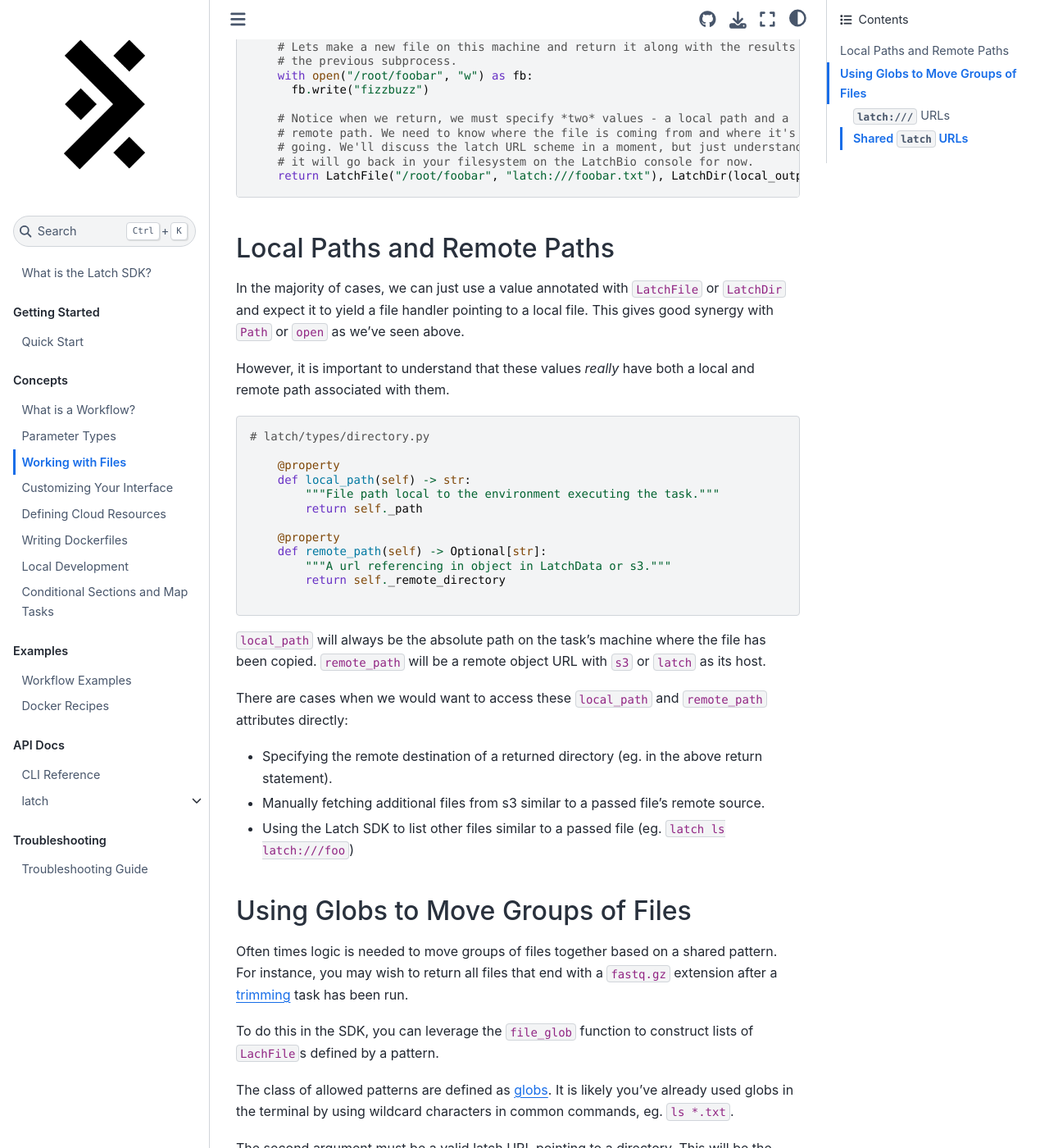
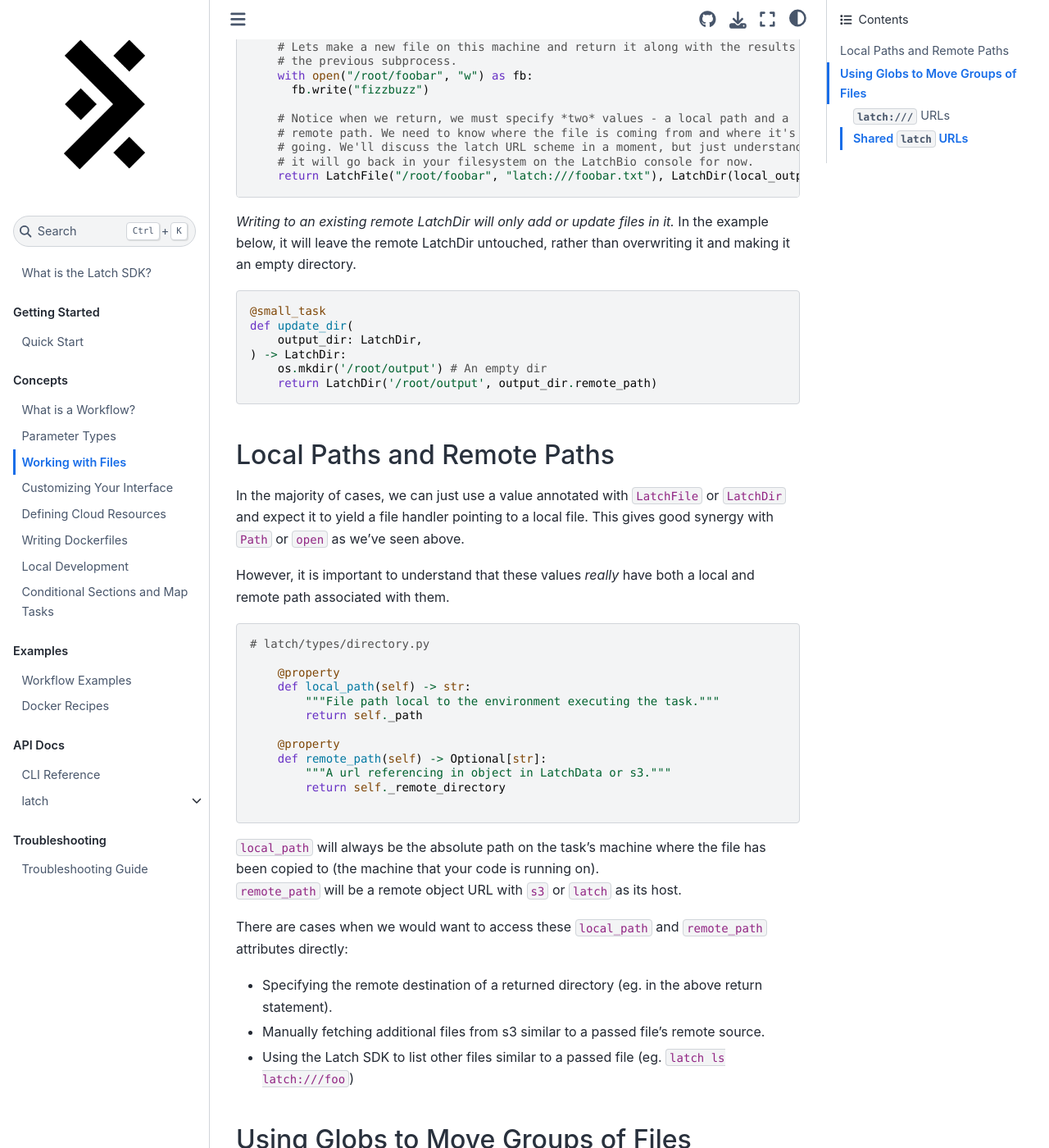
Before and after one commit to latchbio/latch, a Sphinx documentation site: the page built from docs/source/basics/working_with_files.md, in a window 1280 px wide and 1400 px high, scrolled down 780 px. Shown: the whole window at 82% size. Built offline with Sphinx 7.4.7 and the Sphinx Book theme 1.1.4, drawn with Linux system fonts in a browser that asks for light colours; some of the changed text lies outside the part shown.

Commit message:
update docs: Enum value type, latch-base docker info, one LatchDir example

````diff
--- a/docs/source/basics/working_with_files.md
+++ b/docs/source/basics/working_with_files.md
@@ -28,7 +28,7 @@
     # downstream use.
 
     local_fastq = Path(fastq).resolve()
-    local_output_dir = Path(dir).resolve()
+    local_output_dir = Path(output_dir).resolve()
 
     # It's now easy to reference the contents of the file in a subprocessed
     # program. Notice how we're 'placing' outputs in a directory we will return.
@@ -48,6 +48,16 @@
     # going. We'll discuss the latch URL scheme in a moment, but just understand
     # it will go back in your filesystem on the LatchBio console for now.
     return LatchFile("/root/foobar", "latch:///foobar.txt"), LatchDir(local_output_dir, output_dir.remote_path)
+```
+_Writing to an existing remote LatchDir will only add or update files in it._ In the example below, it will leave the remote LatchDir untouched, rather than overwriting it and making it an empty directory.
+
+```python
+@small_task
+def update_dir(
+    output_dir: LatchDir,
+) -> LatchDir:
+    os.mkdir('/root/output') # An empty dir
+    return LatchDir('/root/output', output_dir.remote_path)
 ```
 
 ## Local Paths and Remote Paths
@@ -75,8 +85,8 @@
 ```
 
 `local_path` will always be the absolute path on the task's machine where the
-file has been copied.  `remote_path` will be a remote object URL with `s3` or
-`latch` as its host.
+file has been copied to (the machine that your code is running on).
+`remote_path` will be a remote object URL with `s3` or `latch` as its host.
 
 There are cases when we would want
 to access these `local_path` and `remote_path` attributes directly:
@@ -94,7 +104,7 @@
 task has been run.
 
 To do this in the SDK, you can leverage the `file_glob` function to construct
-lists of `LachFile`s defined by a pattern.
+lists of `LatchFile`s defined by a pattern.
 
 The class of allowed patterns are defined as
 [globs](https://en.wikipedia.org/wiki/Glob_(programming)). It is likely you've
````
Also changed, not shown: docs/source/basics/parameter_types.md (+1 -1 lines), docs/source/basics/what_is_a_workflow.md (+2 -1 lines), docs/source/basics/writing_dockerfiles.md (+5 -0 lines), docs/source/index.md (+1 -1 lines).
